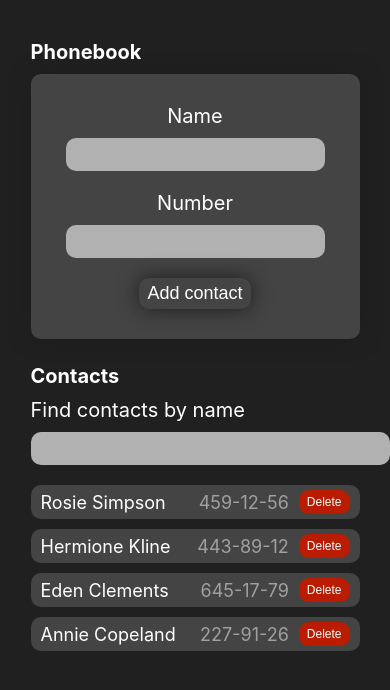
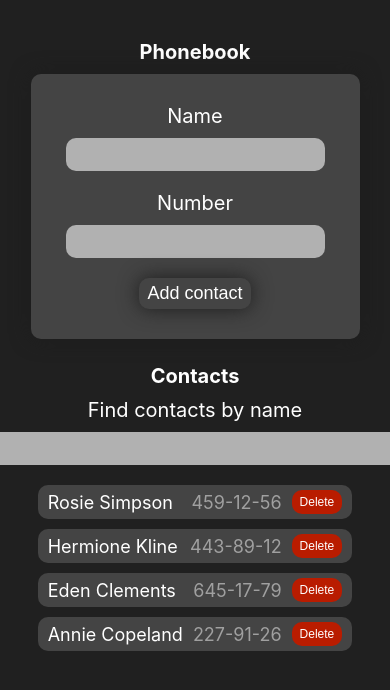
Before and after one commit to VladVinichenko/goit-react-hw-02-phonebook, a React (Create React App) app: page / in a window 390 px wide. Shown: the top 690 px of the page. Built offline with nearby package versions, Linux system fonts and the light colour scheme.

Commit message:
delete phonebook

```diff
--- a/src/App.js
+++ b/src/App.js
@@ -1,8 +1,11 @@
 import Section from "./components/Section/Section";
 import React, { Component } from "react";
 import { Fragment } from "react/cjs/react.production.min";
-import Phonebook from "./components/Phonebook/Phonebook";
 import { nanoid } from "nanoid";
+import ContactForm from "./components/ContactForm/ContactForm";
+import ContactList from "./components/ContactList/ContactList";
+import Filter from "./components/Filter/Filter";
+import s from './App.module.css'
 
 class App extends Component {
   state = {
@@ -62,7 +65,12 @@ class App extends Component {
     return (
       <Fragment>
         <Section>
-          <Phonebook onAddContact={this.onAddContact} onInputName={this.onInput} onInputTel={this.onInput} onInputFilter={this.onInputFilter} onDeleteContact={this.onDeleteContact} renderList={renderList} />
+          {/* <Phonebook onAddContact={this.onAddContact} onInputName={this.onInput} onInputTel={this.onInput} onInputFilter={this.onInputFilter} onDeleteContact={this.onDeleteContact} renderList={renderList} /> */}
+          <h1 className={s.title}>Phonebook</h1>
+          <ContactForm onAddContact={this.onAddContact} onInputName={this.onInput} onInputTel={this.onInput} />
+          <h2 className={s.title}>Contacts</h2>
+          <Filter onInputFilter={this.onInputFilter} />
+          <ContactList renderList={renderList} onDeleteContact={this.onDeleteContact} />
         </Section>
       </Fragment>
     )
--- a/src/components/Phonebook/Phonebook.js
+++ /dev/null
@@ -1,18 +0,0 @@
-import ContactForm from "../ContactForm/ContactForm"
-import ContactList from "../ContactList/ContactList";
-import Filter from "../Filter/Filter";
-import s from './Phonebook.module.css'
-
-const Phonebook = ({ onAddContact, onInputName, onInputTel, onInputFilter, onDeleteContact, renderList }) => {
-  return (
-    <div>
-      <h1 className={s.title}>Phonebook</h1>
-      <ContactForm onAddContact={onAddContact} onInputName={onInputName} onInputTel={onInputTel} />
-      <h2 className={s.title}>Contacts</h2>
-      <Filter onInputFilter={onInputFilter} />
-      <ContactList renderList={renderList} onDeleteContact={onDeleteContact} />
-    </div>
-  )
-}
-
-export default Phonebook;
```
Also changed, not shown: src/App.css (deleted), src/App.module.css (renamed from src/components/Phonebook/Phonebook.module.css).
